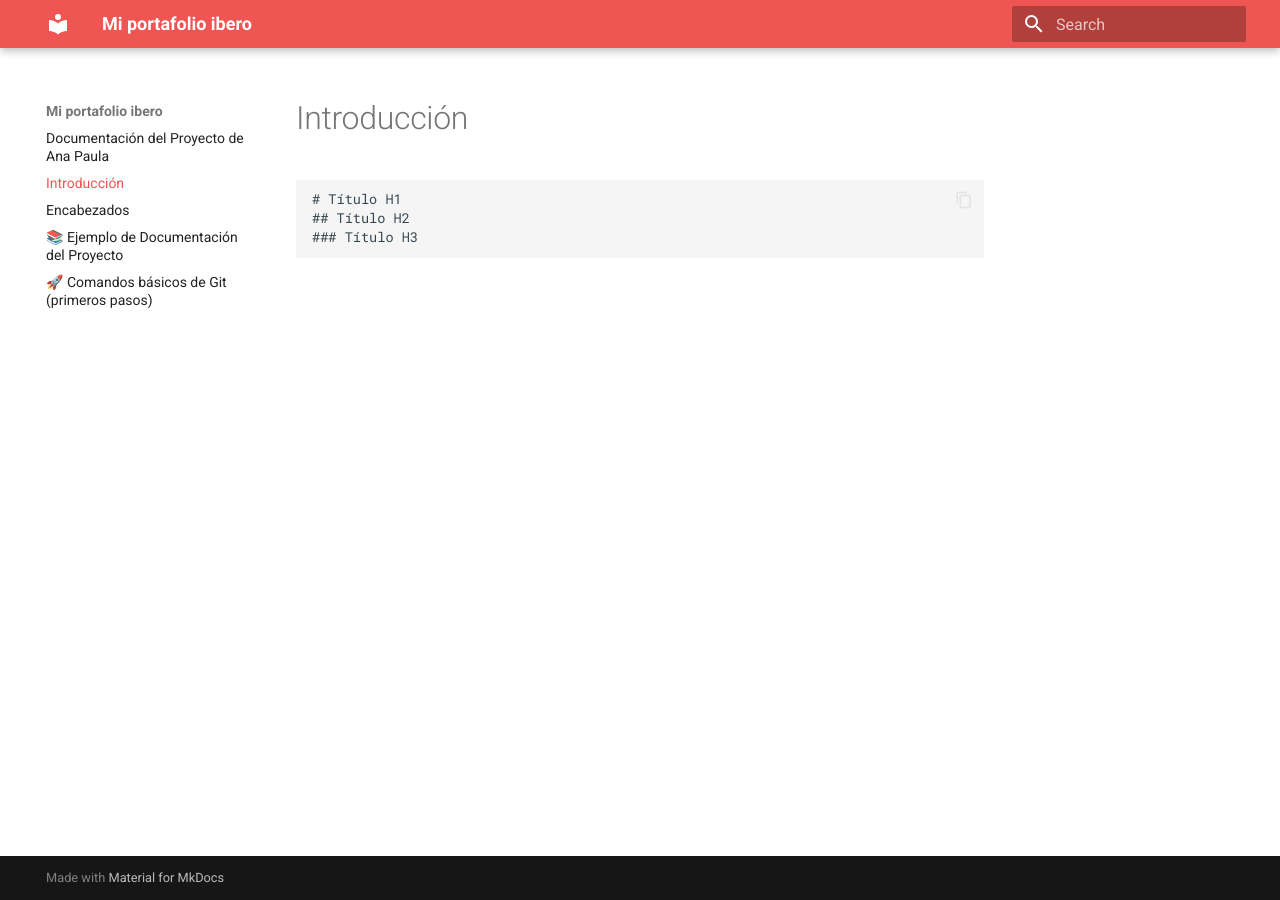
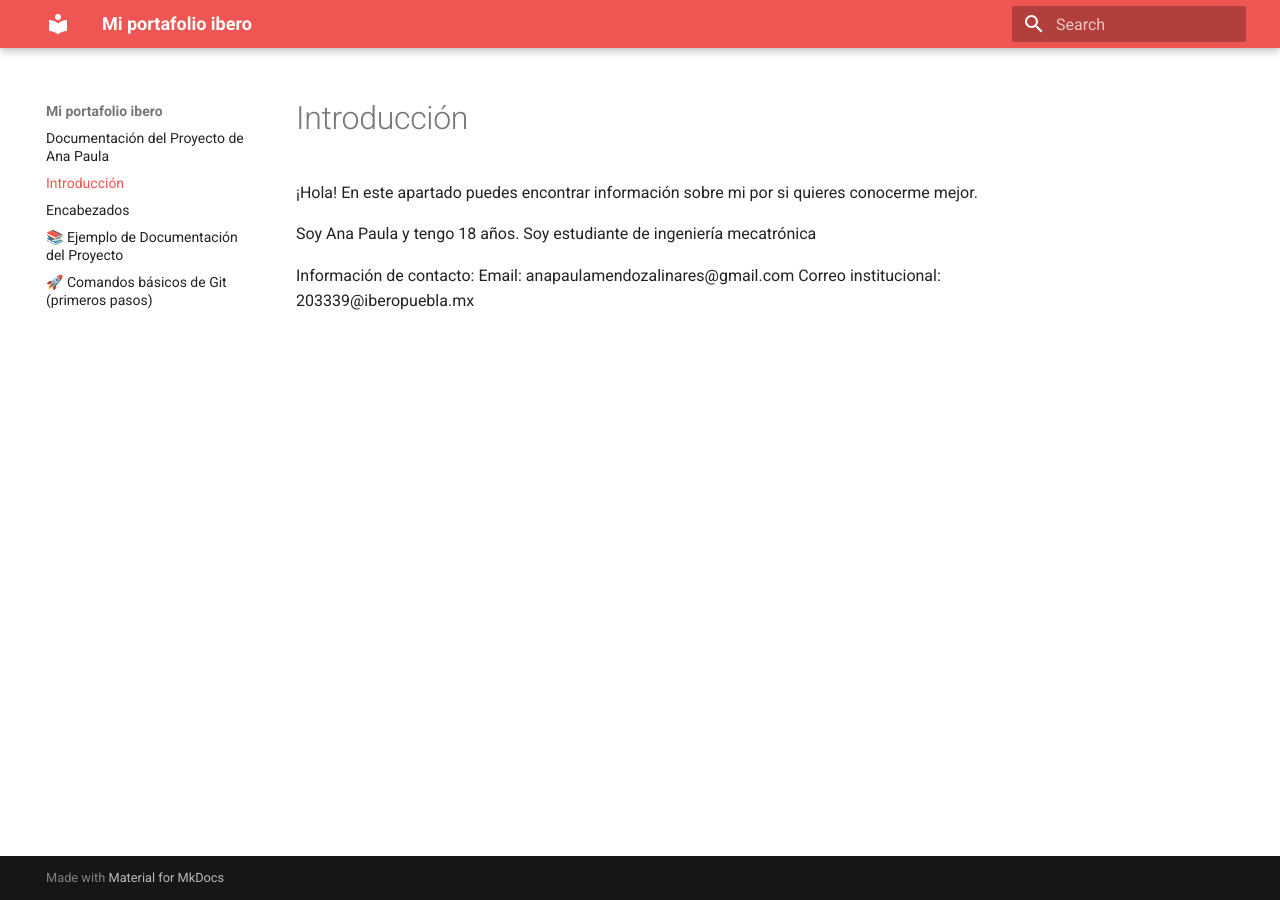
Before and after one commit to anapaumen168/miportafolio_mecatronica, an MkDocs documentation site: the page built from docs/Introduccion.md, in a window 1280 px wide. Built offline with MkDocs 1.6.1 and Material for MkDocs 9.7.7, drawn with Linux system fonts in a browser that asks for light colours.

Commit message:
Update informacion Introduccion.md

````diff
--- a/docs/Introduccion.md
+++ b/docs/Introduccion.md
@@ -1,7 +1,9 @@
 # Introducción
 
-``` codigo
-# Título H1
-## Título H2
-### Título H3
-```
+¡Hola! En este apartado puedes encontrar información sobre mi por si quieres conocerme mejor.
+
+Soy Ana Paula y tengo 18 años. Soy estudiante de ingeniería mecatrónica
+
+Información de contacto:
+Email: anapaulamendozalinares@gmail.com
+Correo institucional: 203339@iberopuebla.mx
````
